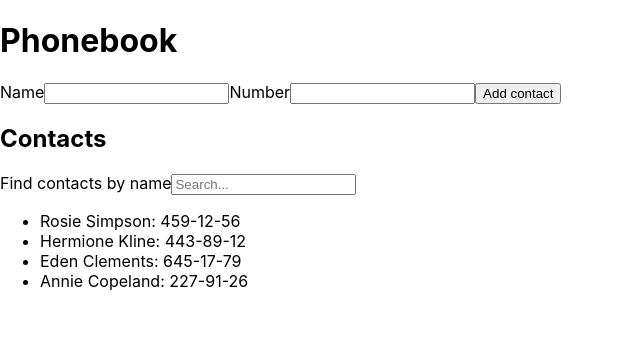
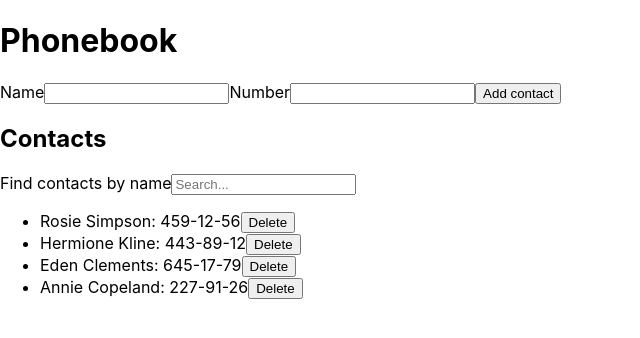
Before and after one commit to cod3provider/woolf-react-hw-02-phonebook, a React (Create React App) app: page / in a window 1280 px wide. Shown: the top 338 px of the page, without its empty margins (0-640 px from the left). Built offline with nearby package versions, Linux system fonts and the light colour scheme.

Commit message:
add button for deleting contact

```diff
--- a/src/components/ContactsList/ContactsList.jsx
+++ b/src/components/ContactsList/ContactsList.jsx
@@ -1,9 +1,10 @@
-const ContactsList = ({ contacts }) => {
+const ContactsList = ({ contacts, onDelete }) => {
   return (
     <ul>
       {contacts.map(({ id, name, number }) =>
         <li key={id}>
           {name}: {number}
+          <button onClick={() => onDelete(id)}>Delete</button>
         </li>,
       )}
     </ul>
--- a/src/components/Filter/Filter.jsx
+++ b/src/components/Filter/Filter.jsx
@@ -1,4 +1,4 @@
-const Filter = ({value, handleChange}) => {
+const Filter = ({ value, handleChange }) => {
   return (
     <>
       <label>
```
